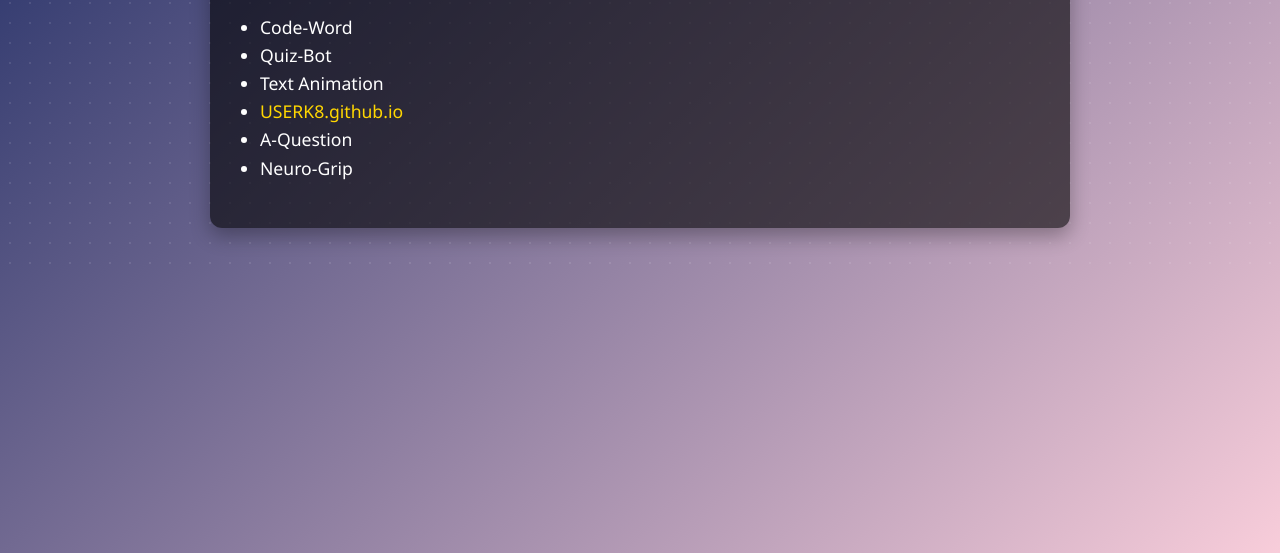
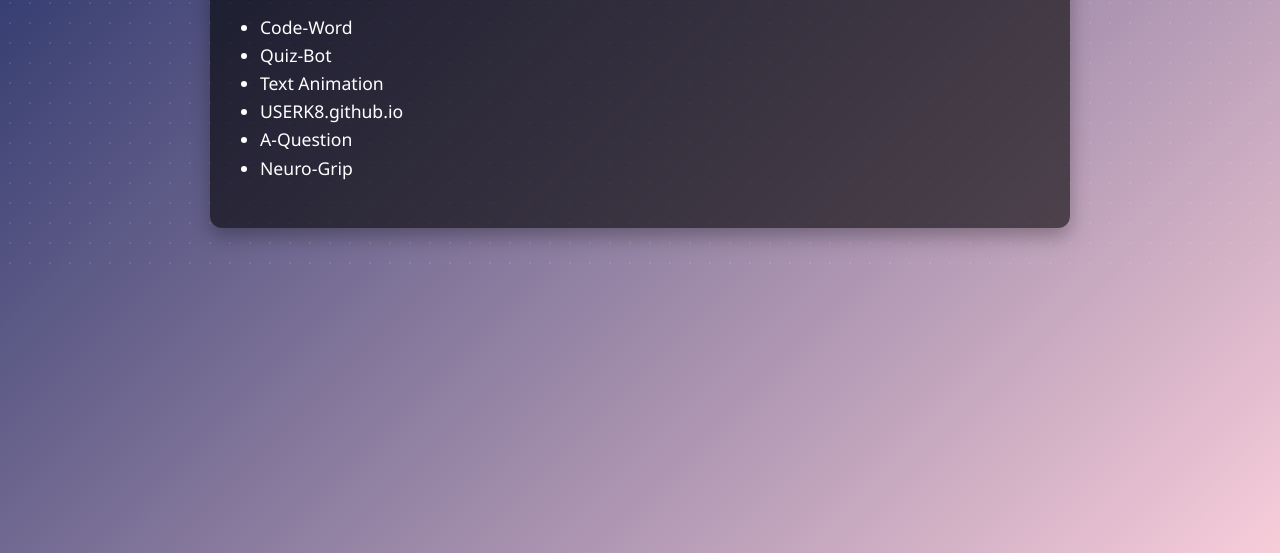
Before and after one commit to USERK8/USERK8-HUB, a plain HTML site: page contact.html in a window 1280 px wide. Shown: the part 247-800 px from the top of the page. Drawn offline with Linux system fonts and the light colour scheme.

Commit message:
Update contact.html

```diff
--- a/contact.html
+++ b/contact.html
@@ -60,6 +60,7 @@
   <div class="pattern">
     <div class="container">
       <p><strong>Owner and Moderator:</strong> Poli Sohan Anil Kumar Reddy (<code>userk8</code>)</p>
+
       <p><strong>Contact Email:</strong> <a href="mailto:polisohankumarreddy@gmail.com">polisohankumarreddy@gmail.com</a></p>
 
       <h1>Our Other Projects</h1>
@@ -67,7 +68,7 @@
         <li>Code-Word</li>
         <li>Quiz-Bot</li>
         <li>Text Animation</li>
-        <li><a href="https://userk8.github.io" target="_blank">USERK8.github.io</a></li>
+        <li>USERK8.github.io</li>
         <li>A-Question</li>
         <li>Neuro-Grip</li>
       </ul>
```
